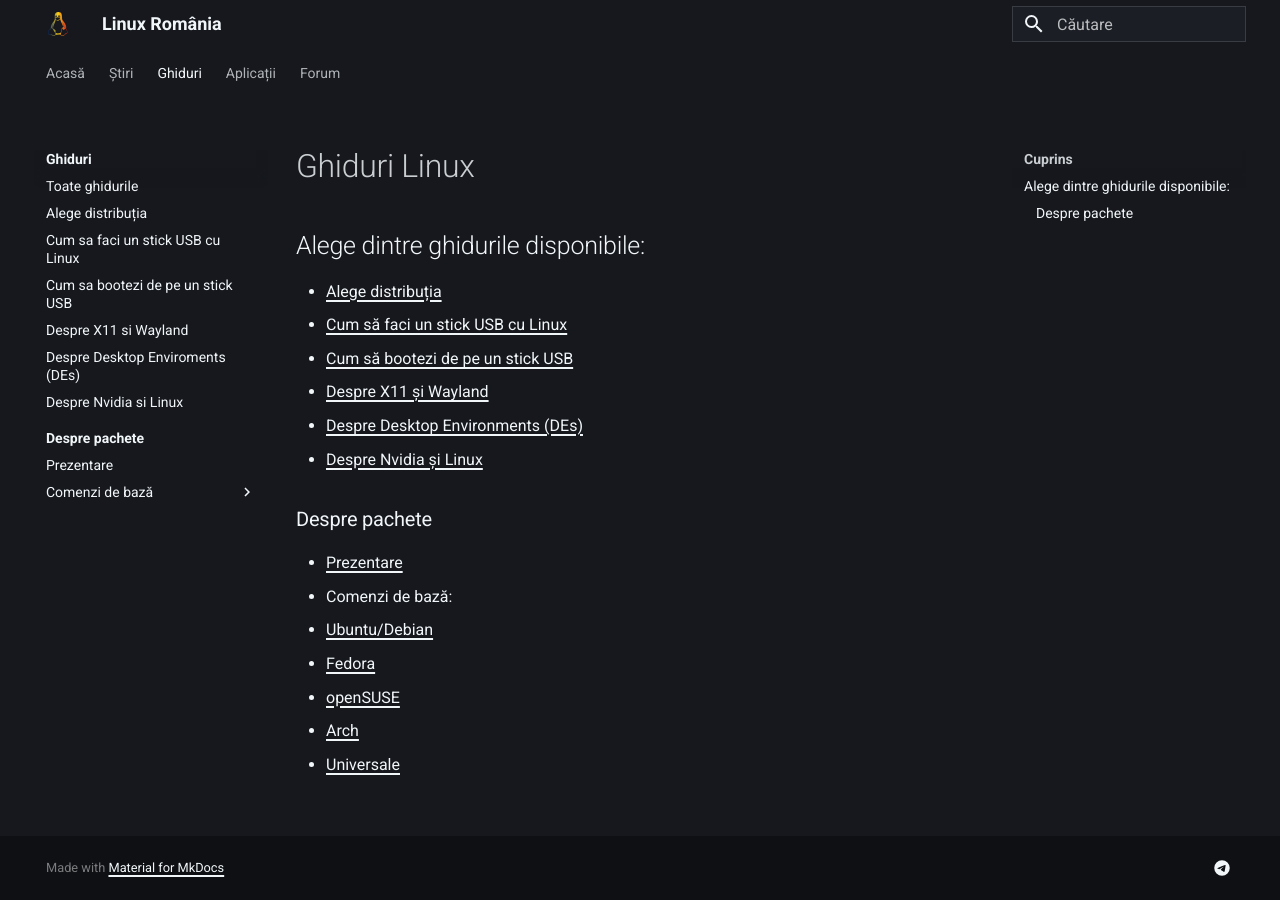
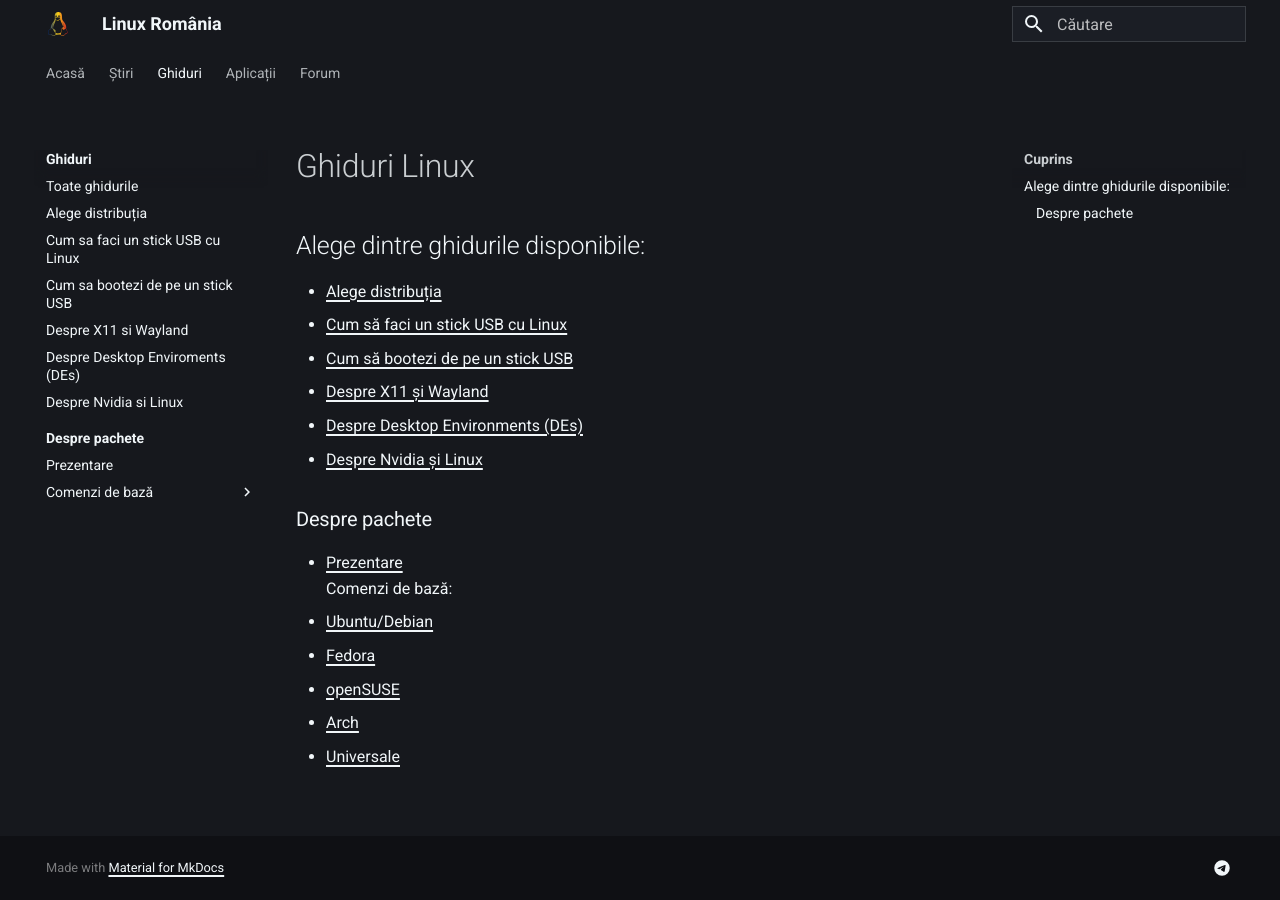
Before and after one commit to linux-romania/linuxromania-site, an MkDocs documentation site: the page built from docs/ghiduri/index.md, in a window 1280 px wide. Built offline with MkDocs 1.6.1 and Material for MkDocs 9.7.7, drawn with Linux system fonts in a browser that asks for light colours.

```diff
--- a/docs/ghiduri/index.md
+++ b/docs/ghiduri/index.md
@@ -11,7 +11,7 @@
 
 ### Despre pachete
 - [Prezentare](incepatori/despre-packages.md)
-- Comenzi de bază:
+Comenzi de bază:
   - [Ubuntu/Debian](incepatori/comenzi-basic/debian.md)
   - [Fedora](incepatori/comenzi-basic/fedora.md)
   - [openSUSE](incepatori/comenzi-basic/opensuse.md)
```
